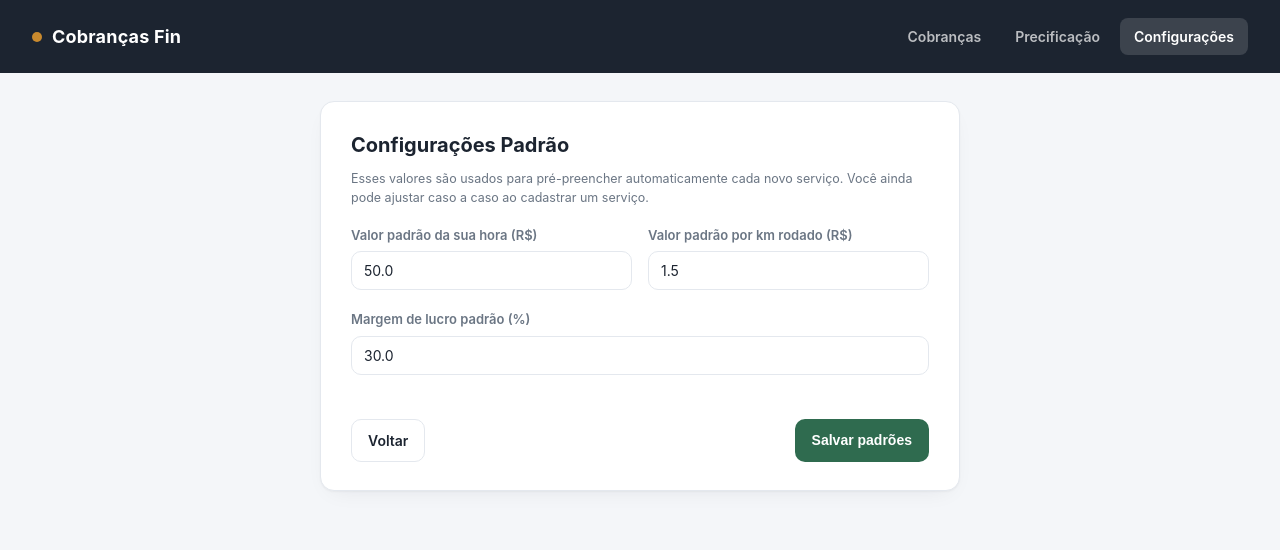
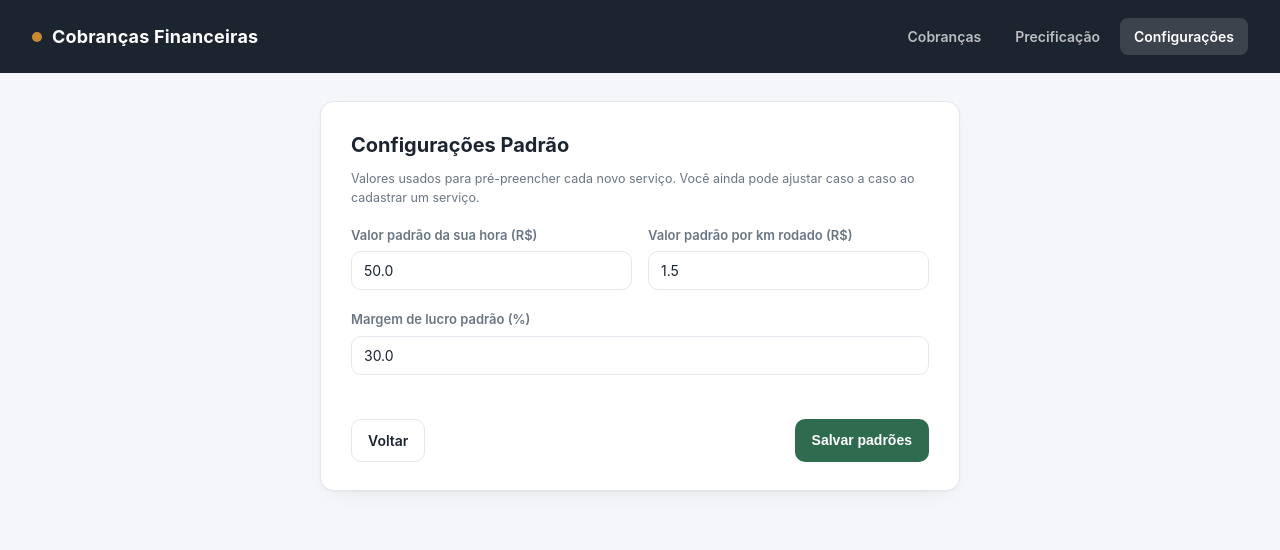
Before and after one commit to daniel-alex7/Cobrancas_Fin, a Flask app: page /configuracoes in a window 1280 px wide. Shown: the top 550 px of the page. Run offline with Flask 3, Linux system fonts and the light colour scheme; data comes from the database, SQL or seed files in the repository.

Commit message:
Atualizando coisas visuais

```diff
--- a/static/style.css
+++ b/static/style.css
@@ -6,10 +6,10 @@
     --border: #e4e8ee;
 
     --brand: #2f6b4f;       /* verde profundo - identidade do sistema */
-    --brand-light: #eaf4ee;
+    --brand-light: #b3c0b8;
     --accent: #c98a2e;      /* dourado queimado - detalhes/valores */
 
-    --success: #2f8f5b;
+    --success: #26a863;
     --success-bg: #e7f6ee;
     --warning: #c9832e;
     --warning-bg: #fbf1e3;
--- a/templates/base.html
+++ b/templates/base.html
@@ -3,13 +3,13 @@
 <head>
     <meta charset="UTF-8">
     <meta name="viewport" content="width=device-width, initial-scale=1">
-    <title>{% block title %}Cobranças Fin{% endblock %}</title>
+    <title>{% block title %}Cobranças Financeiras{% endblock %}</title>
     <link rel="stylesheet" href="{{ url_for('static', filename='style.css') }}">
 </head>
 <body>
     <div class="topbar">
         <a class="brand" href="{{ url_for('index') }}">
-            <span class="dot"></span> Cobranças Fin
+            <span class="dot"></span> Cobranças Financeiras
         </a>
         <nav class="nav-links">
             <a href="{{ url_for('index') }}" class="{{ 'active' if request.endpoint == 'index' else '' }}">Cobranças</a>
--- a/templates/configuracoes.html
+++ b/templates/configuracoes.html
@@ -5,7 +5,7 @@
 <div class="form-card">
     <h1>Configurações Padrão</h1>
     <p class="hint" style="margin-top: -10px; margin-bottom: 18px;">
-        Esses valores são usados para pré-preencher automaticamente cada novo serviço.
+        Valores usados para pré-preencher  cada novo serviço.
         Você ainda pode ajustar caso a caso ao cadastrar um serviço.
     </p>
     <form method="post">
--- a/templates/form.html
+++ b/templates/form.html
@@ -18,7 +18,7 @@
             </div>
 
             <div class="form-field">
-                <label>Valor (R$)</label>
+                <label>Valor em(R$)</label>
                 <input type="number" step="0.01" min="0.01" name="valor"
                        value="{{ cobranca['valor'] if cobranca else '' }}" required>
             </div>
```
